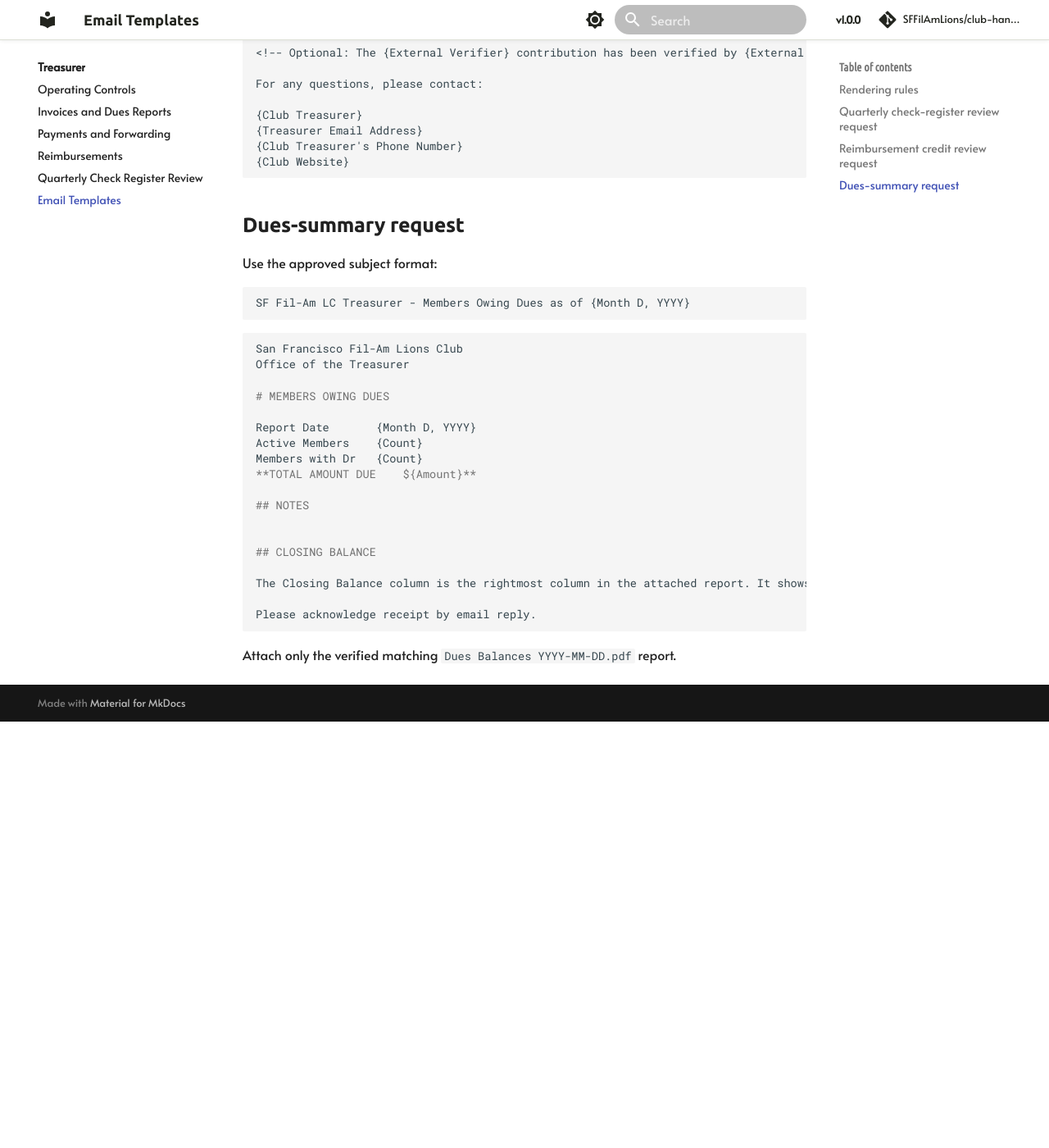
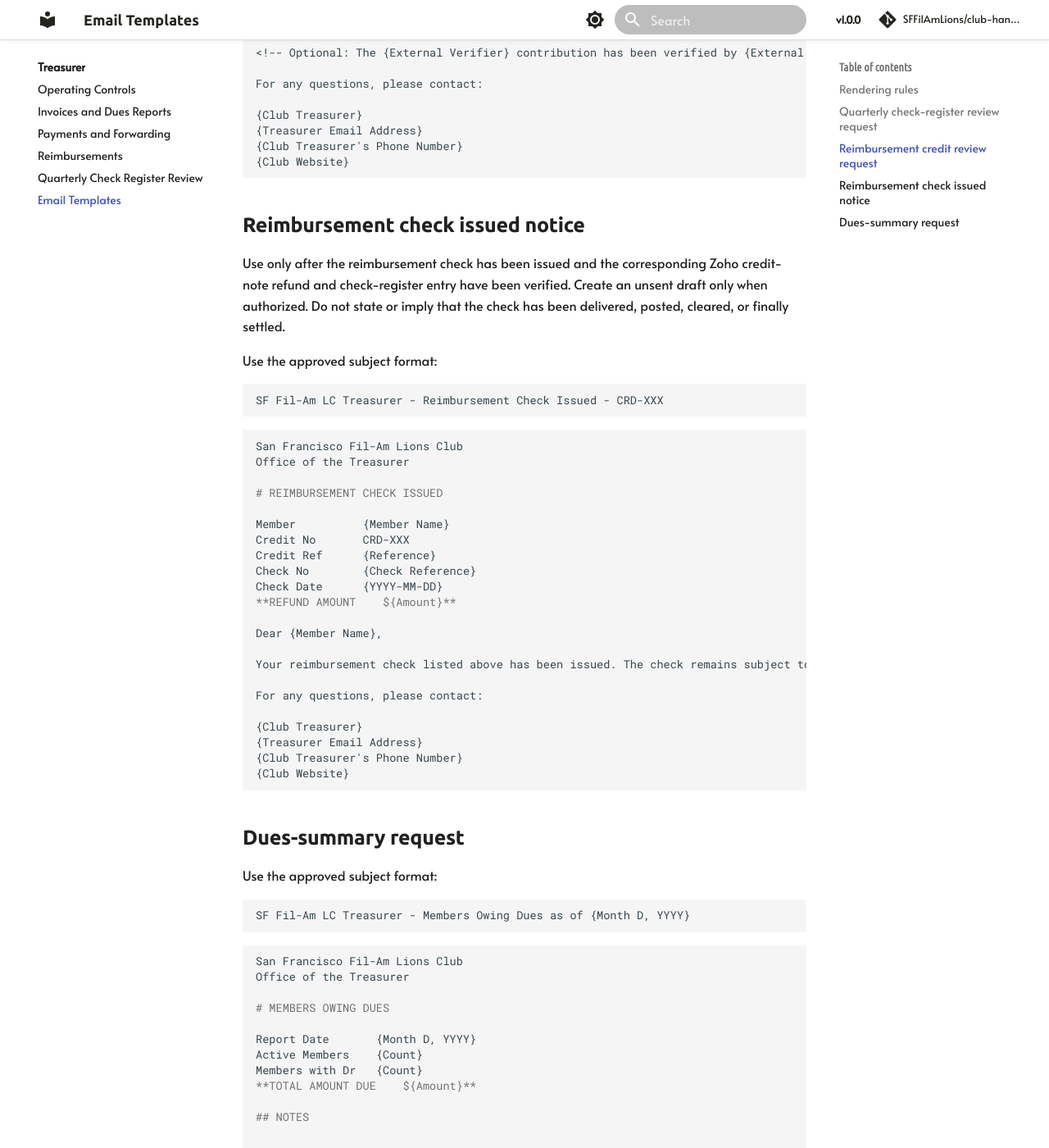
Before and after one commit to SFFilAmLions/club-handbook, an MkDocs documentation site: the page built from docs/treasurer/email-templates.md, in a window 1280 px wide and 1400 px high, scrolled down 1689 px. Shown: the whole window at 82% size. Built offline with MkDocs 1.6.1 and Material for MkDocs 9.7.7, drawn with Linux system fonts in a browser that asks for light colours; comment, search, counter and statistics services are not loaded; before the commit the page ends 2569 px from its top, so only the background shows below that.

Commit message:
docs(treasurer): add issued reimbursement check notice

````diff
--- a/docs/treasurer/email-templates.md
+++ b/docs/treasurer/email-templates.md
@@ -79,6 +79,41 @@
 {Club Website}
 ```
 
+## Reimbursement check issued notice
+
+Use only after the reimbursement check has been issued and the corresponding Zoho credit-note refund and check-register entry have been verified. Create an unsent draft only when authorized. Do not state or imply that the check has been delivered, posted, cleared, or finally settled.
+
+Use the approved subject format:
+
+```text
+SF Fil-Am LC Treasurer - Reimbursement Check Issued - CRD-XXX
+```
+
+```markdown
+San Francisco Fil-Am Lions Club
+Office of the Treasurer
+
+# REIMBURSEMENT CHECK ISSUED
+
+Member          {Member Name}
+Credit No       CRD-XXX
+Credit Ref      {Reference}
+Check No        {Check Reference}
+Check Date      {YYYY-MM-DD}
+**REFUND AMOUNT    ${Amount}**
+
+Dear {Member Name},
+
+Your reimbursement check listed above has been issued. The check remains subject to bank processing. We will update our records after the bank posts it.
+
+For any questions, please contact:
+
+{Club Treasurer}
+{Treasurer Email Address}
+{Club Treasurer's Phone Number}
+{Club Website}
+```
+
 ## Dues-summary request
 
 Use the approved subject format:
````
Also changed, not shown: docs/treasurer/reimbursements.md (+3 -2 lines).
